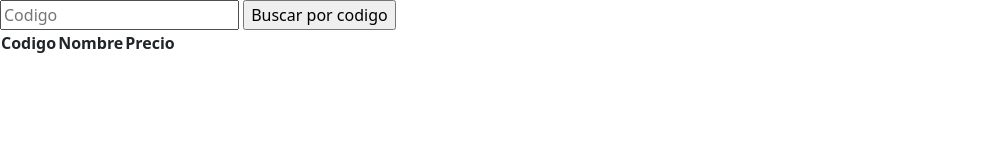
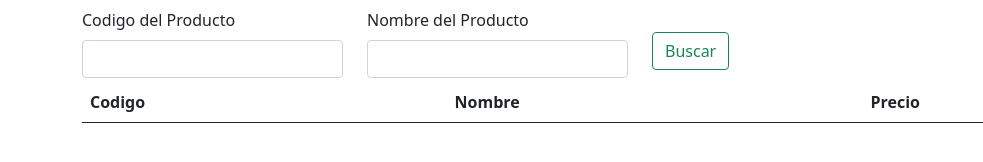
Before and after one commit to sedwarb/etiquetas-frontend, a website: page vistas/carga_productos.html in a window 1280 px wide. Shown: the whole page, without its empty margins (0-983 px from the left). Drawn offline with nearby package versions, Linux system fonts and the light colour scheme.

Commit message:
busqueda por nombre y codigo de producto front

```diff
--- a/vistas/carga_productos.html
+++ b/vistas/carga_productos.html
@@ -9,28 +9,54 @@
     <title>Productos</title>
 </head>
 <body>
-    <div>
-        <input type="text" name="codigo" placeholder="Codigo" id="input_codigo">
-        <input type="button" value="Buscar por codigo" id="btn_buscar_codigo">
+    <div class="container-md mt-2">
+        <div class="row">
+            <div class="col-3">
+                <div class="mb-1">
+                    <label for="input_codigo" class="form-label">Codigo del Producto</label>
+                    <input type="text" class="form-control" id="input_codigo">
                 </div>
-    <table>
+
+            </div>
+            <div class="col-3">
+                <div class="mb-1">
+                    <label for="input_nombre" class="form-label">Nombre del Producto</label>
+                    <input type="text" class="form-control" id="input_nombre">
+                </div>
+            </div>
+            <div class="col-3">
+                <div class="mb-4">
+
+                </div>
+                <input
+                        type="button"
+                        class="btn btn-outline-success"
+                        value="Buscar"
+                        id="btn_buscar">
+            </div>
+        </div>
+        <table class="table">
             <thead>
                 <tr>
-                <th>Codigo</th>
-                <th>Nombre</th>
-                <th>Precio</th>
+                    <th scope="col">Codigo</th>
+                    <th scope="col">Nombre</th>
+                    <th scope="col">Precio</th>
                 </tr>
             </thead>
             <tbody id="tbody_productos">
             </tbody>
         </table>
+    </div>
 </body>
 <script>
     const input_codigo = document.getElementById('input_codigo'),
-        btn_buscar_codigo = document.getElementById('btn_buscar_codigo'),
+        input_nombre = document.getElementById('input_nombre'),
+        btn_buscar_codigo = document.getElementById('btn_buscar'),
         tbody = document.getElementById('tbody_productos')
 
+
     btn_buscar_codigo.addEventListener('click', () => {
+        if(input_codigo.value){
             const codigo = input_codigo.value
             fetch(`http://localhost:3000/por_codigo/${codigo}`)
                 .then(response => response.json())
@@ -39,12 +65,34 @@
                     data.forEach(producto => {
                         const tr = document.createElement('tr')
                         tr.innerHTML = `
+                            <td>${producto.codigo}</td>
                             <td>${producto.nombre}</td>
                             <td>${producto.precio}</td>
                         `
                         tbody.appendChild(tr)
                     })
+                    input_codigo.value = ''
                 })
+        }
+        if(input_nombre.value){
+            const nombre = input_nombre.value
+            fetch(`http://localhost:3000/por_nombre/${nombre}`)
+                .then(response => response.json())
+                .then(data => {
+                    tbody.innerHTML = ''
+                    data.forEach(producto => {
+                        const tr = document.createElement('tr')
+                        tr.innerHTML = `
+                            <td>${producto.codigo}</td>
+                            <td>${producto.nombre}</td>
+                            <td>${producto.precio}</td>
+                        `
+                        tbody.appendChild(tr)
+                    })
+                    input_nombre.value = ''
+                })
+        }
+
     })
 </script>
 </html>
```
Lines whose indentation alone changed are shown as unchanged.
